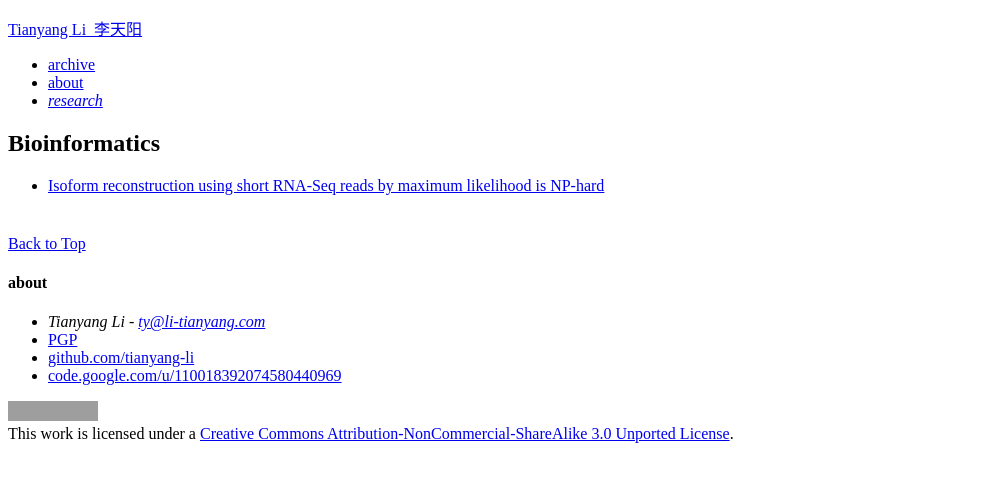
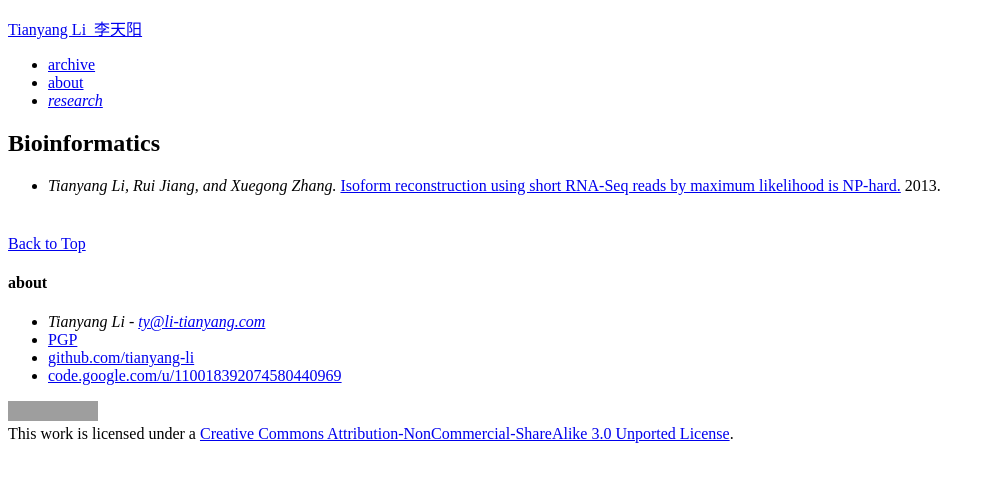
Before and after one commit to li-tianyang/li-tianyang.github.com, a Jekyll site: the page built from research/bioinformatics/index.md, in a window 1280 px wide. Shown: the top 482 px of the page, without its empty margins (0-995 px from the left). Built offline with Jekyll 4.4.1, drawn with Linux system fonts in a browser that asks for light colours; grey boxes are pictures that could not be loaded.

Commit message:
updated bioinfo research

```diff
--- a/research/bioinformatics/index.md
+++ b/research/bioinformatics/index.md
@@ -8,7 +8,7 @@ description: ""
 # Bioinformatics
 
 <ul>
-<li><a href="http://arxiv.org/abs/1305.0916">Isoform reconstruction using short RNA-Seq reads by maximum likelihood is NP-hard</a></li>
+<li><em>Tianyang Li, Rui Jiang, and Xuegong Zhang.</em> <a href="http://arxiv.org/abs/1305.0916">Isoform reconstruction using short RNA-Seq reads by maximum likelihood is NP-hard.</a> 2013.</li>
 <li style="visibility: hidden;"><a href="./lty-tsinghua-undergrad-thesis.pdf">通过 RNA-Seq 估计转录本长度和辨识剪切异构体的研究 (清华大学本科论文)</a></li>
 </ul>
 
```
